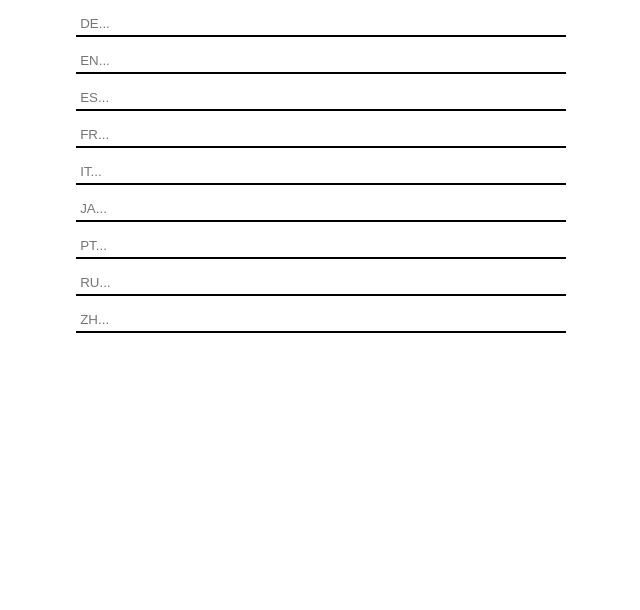
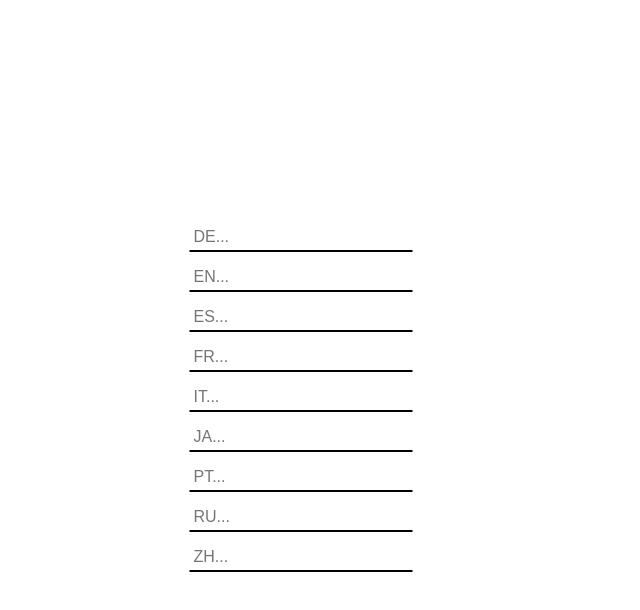
Before and after one commit to thosgood/categorical-translation, a plain HTML site: page index.html in a window 1280 px wide. Shown: the whole page, without its empty margins (343-983 px from the left). Drawn offline with Linux system fonts and the light colour scheme; no server answers.

Commit message:
fancy centring

```diff
--- a/index.html
+++ b/index.html
@@ -19,6 +19,7 @@
 
 <body>
 
+  <div id="container">
     <ul id="inputs">
       <li><input type="text" class="translateInput" id="DE" placeholder="DE..."></li>
       <li><input type="text" class="translateInput" id="EN" placeholder="EN..."></li>
@@ -32,6 +33,7 @@
     </ul>
 
     <div id="results"></p>
+  </div>
 
 <script type="text/javascript" src="js/translate.js"></script>
 
--- a/style.css
+++ b/style.css
@@ -1,7 +1,16 @@
+div#container{
+  position: absolute;
+  top: 50%;
+  left: 50%;
+  -ms-transform: translate(-50%, -50%);
+  transform: translate(-50%, -50%);
+}
+
 ul#inputs {
-  width: 40%;
-  margin: auto;
+  margin: 0;
+  padding: 0;
   list-style: none;
+  width: 100%;
 }
 
 ul#inputs li {
@@ -9,6 +18,7 @@ ul#inputs li {
 }
 
 input.translateInput {
+  font-size: 16px;
   width: 100%;
   padding: 4px;
   border: none;
```
Lines whose indentation alone changed are shown as unchanged.
